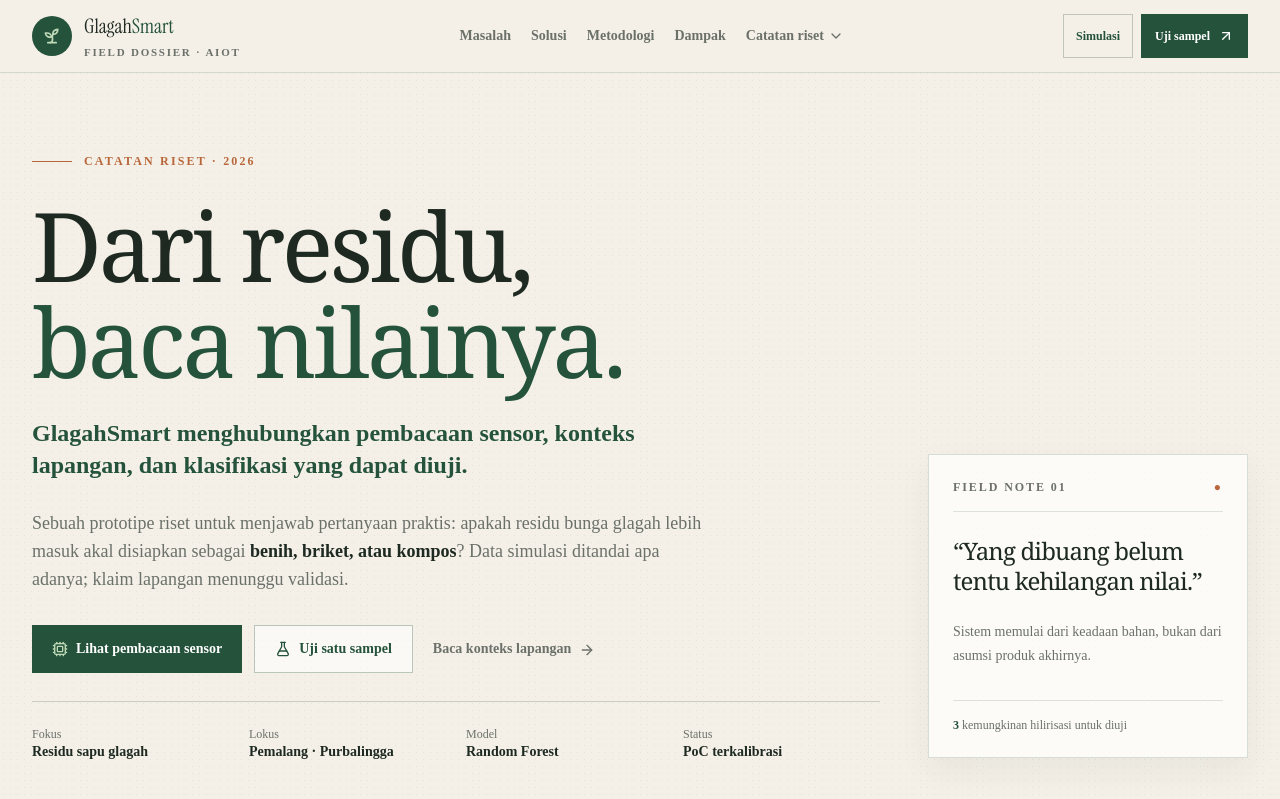
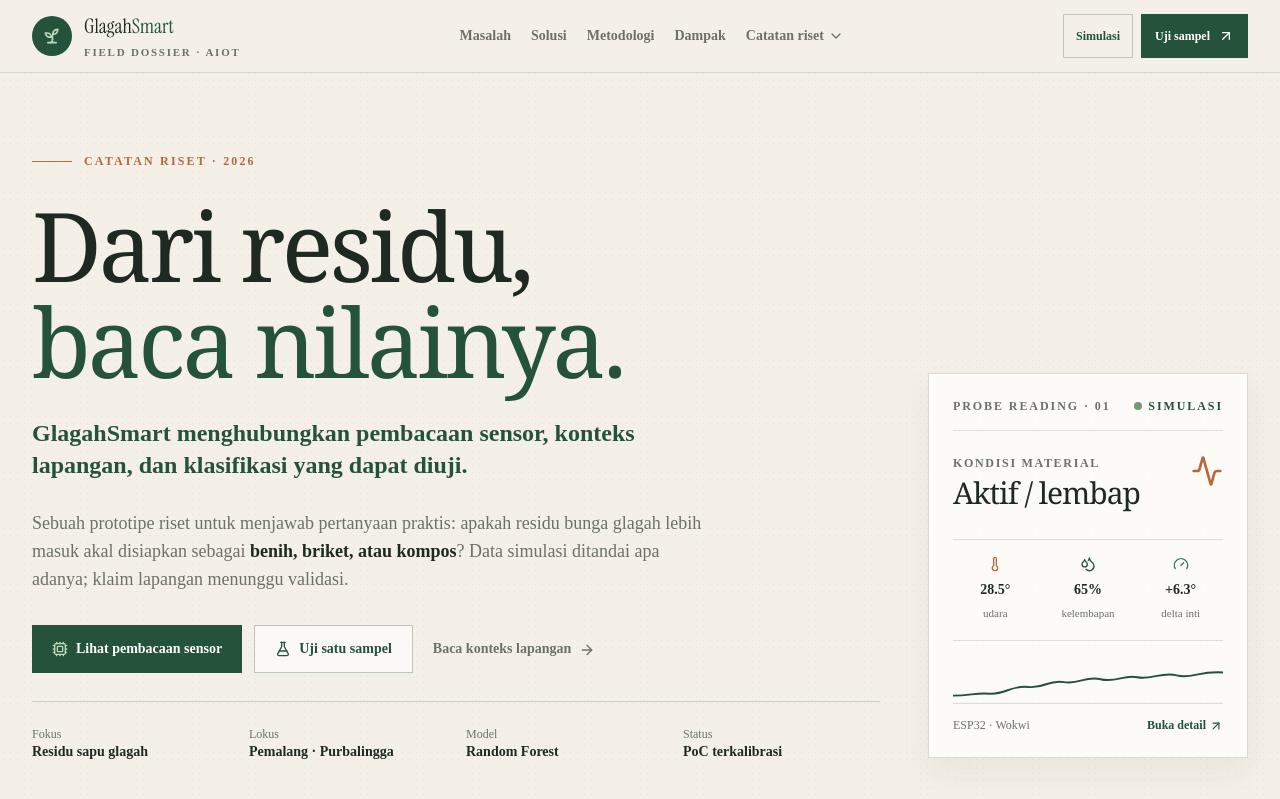
Before and after one commit to AHTURRR/GlagahSmart_AIoT, a Next.js app in the folder frontend/: page / in a window 1280 px wide. Shown: the top 799 px of the page. Built offline with nearby package versions, Linux system fonts and the light colour scheme.

Commit message:
style: enrich sensor-led homepage experience

```diff
--- a/frontend/src/app/page.tsx
+++ b/frontend/src/app/page.tsx
@@ -1,7 +1,7 @@
 "use client";
 
 import Link from "next/link";
-import { ArrowRight, ArrowUpRight, BarChart3, Check, Cpu, FlaskConical, MapPin, Recycle, Sprout } from "lucide-react";
+import { Activity, ArrowRight, ArrowUpRight, BarChart3, Check, Cpu, Droplets, FlaskConical, Gauge, MapPin, Recycle, Sprout, Thermometer } from "lucide-react";
 
 const routes = [
   { title: "Benih", note: "Bahan segar dengan struktur biji yang masih utuh.", signal: "Kadar air 10–18%", icon: Sprout, tone: "text-agri-primary" },
@@ -38,11 +38,12 @@ export default function HomePage() {
               <div><div className="text-xs font-medium text-agri-muted">Status</div><div className="text-sm font-bold text-agri-ink">PoC terkalibrasi</div></div>
             </div>
           </div>
-          <aside className="paper-panel relative p-6 lg:mb-1">
-            <div className="flex items-center justify-between border-b border-agri-primary/15 pb-4 text-xs font-bold uppercase tracking-[0.16em] text-agri-muted"><span>Field note 01</span><span className="text-agri-clay">●</span></div>
-            <p className="display-serif mt-6 text-2xl leading-tight text-agri-ink">“Yang dibuang belum tentu kehilangan nilai.”</p>
-            <p className="mt-6 text-sm leading-6 text-agri-muted">Sistem memulai dari keadaan bahan, bukan dari asumsi produk akhirnya.</p>
-            <div className="mt-8 border-t border-agri-primary/15 pt-4 text-xs text-agri-muted"><span className="font-bold text-agri-primary">3</span> kemungkinan hilirisasi untuk diuji</div>
+          <aside className="paper-panel relative overflow-hidden p-6 lg:mb-1">
+            <div className="flex items-center justify-between border-b border-agri-primary/15 pb-4 text-xs font-bold uppercase tracking-[0.16em] text-agri-muted"><span>Probe reading · 01</span><span className="flex items-center gap-1.5 text-agri-primary"><span className="h-2 w-2 rounded-full bg-agri-emerald" />simulasi</span></div>
+            <div className="mt-6 flex items-start justify-between gap-4"><div><p className="text-xs font-bold uppercase tracking-[0.14em] text-agri-muted">Kondisi material</p><p className="display-serif mt-1 text-3xl text-agri-ink">Aktif / lembap</p></div><Activity className="h-8 w-8 text-agri-clay" /></div>
+            <div className="mt-7 grid grid-cols-3 gap-2 border-y border-agri-primary/15 py-4 text-center"><div><Thermometer className="mx-auto h-4 w-4 text-agri-clay" /><strong className="mt-2 block text-sm text-agri-ink">28.5°</strong><span className="text-[11px] text-agri-muted">udara</span></div><div><Droplets className="mx-auto h-4 w-4 text-agri-primary" /><strong className="mt-2 block text-sm text-agri-ink">65%</strong><span className="text-[11px] text-agri-muted">kelembapan</span></div><div><Gauge className="mx-auto h-4 w-4 text-agri-emeraldDark" /><strong className="mt-2 block text-sm text-agri-ink">+6.3°</strong><span className="text-[11px] text-agri-muted">delta inti</span></div></div>
+            <svg className="mt-6 h-10 w-full text-agri-primary" viewBox="0 0 280 40" fill="none" role="img" aria-label="Grafik mini perubahan suhu simulasi"><path d="M0 31C19 31 22 28 38 29C54 30 61 20 78 22C95 24 99 14 115 17C131 20 137 10 153 14C169 18 177 9 191 12C205 15 217 6 232 10C247 14 256 5 280 7" stroke="currentColor" strokeWidth="2" /><path d="M0 39H280" stroke="currentColor" strokeOpacity=".2" /></svg>
+            <div className="mt-3 flex items-center justify-between text-xs"><span className="text-agri-muted">ESP32 · Wokwi</span><Link href="/simulation" className="font-bold text-agri-primary hover:text-agri-clay">Buka detail <ArrowUpRight className="inline h-3.5 w-3.5" /></Link></div>
           </aside>
         </div>
       </section>
@@ -51,7 +52,7 @@ export default function HomePage() {
         <div className="grid gap-10 lg:grid-cols-[0.72fr_1.28fr] lg:items-start">
           <div className="space-y-4"><p className="text-xs font-bold uppercase tracking-[0.18em] text-agri-clay">Keputusan yang ingin dibantu</p><h2 className="display-serif text-4xl leading-tight text-agri-ink sm:text-5xl">Bukan sekadar klasifikasi.</h2><p className="max-w-sm text-sm leading-7 text-agri-muted">Setiap hasil adalah arah kerja berikutnya, bukan klaim akhir. Sampel perlu dibaca bersama konteks dan diuji kembali.</p></div>
           <div className="grid gap-4 md:grid-cols-3">
-            {routes.map((route) => { const Icon = route.icon; return <article key={route.title} className="paper-panel flex min-h-64 flex-col justify-between p-6 transition-transform hover:-translate-y-1"><div><Icon className={`h-7 w-7 ${route.tone}`} /><h3 className="mt-8 font-display text-3xl text-agri-ink">{route.title}</h3><p className="mt-3 text-sm leading-6 text-agri-muted">{route.note}</p></div><p className="mt-8 border-t border-agri-primary/15 pt-3 text-xs font-bold uppercase tracking-[0.12em] text-agri-primary">{route.signal}</p></article>; })}
+            {routes.map((route) => { const Icon = route.icon; return <article key={route.title} className="paper-panel group flex min-h-64 flex-col justify-between p-6 transition-all duration-200 hover:-translate-y-1 hover:border-agri-primary/40 hover:shadow-elevated"><div><div className="flex items-center justify-between"><Icon className={`h-7 w-7 ${route.tone}`} /><ArrowUpRight className="h-4 w-4 text-agri-muted opacity-0 transition-opacity group-hover:opacity-100" /></div><h3 className="mt-8 font-display text-3xl text-agri-ink">{route.title}</h3><p className="mt-3 text-sm leading-6 text-agri-muted">{route.note}</p></div><p className="mt-8 border-t border-agri-primary/15 pt-3 text-xs font-bold uppercase tracking-[0.12em] text-agri-primary">{route.signal}</p></article>; })}
           </div>
         </div>
       </section>
```
